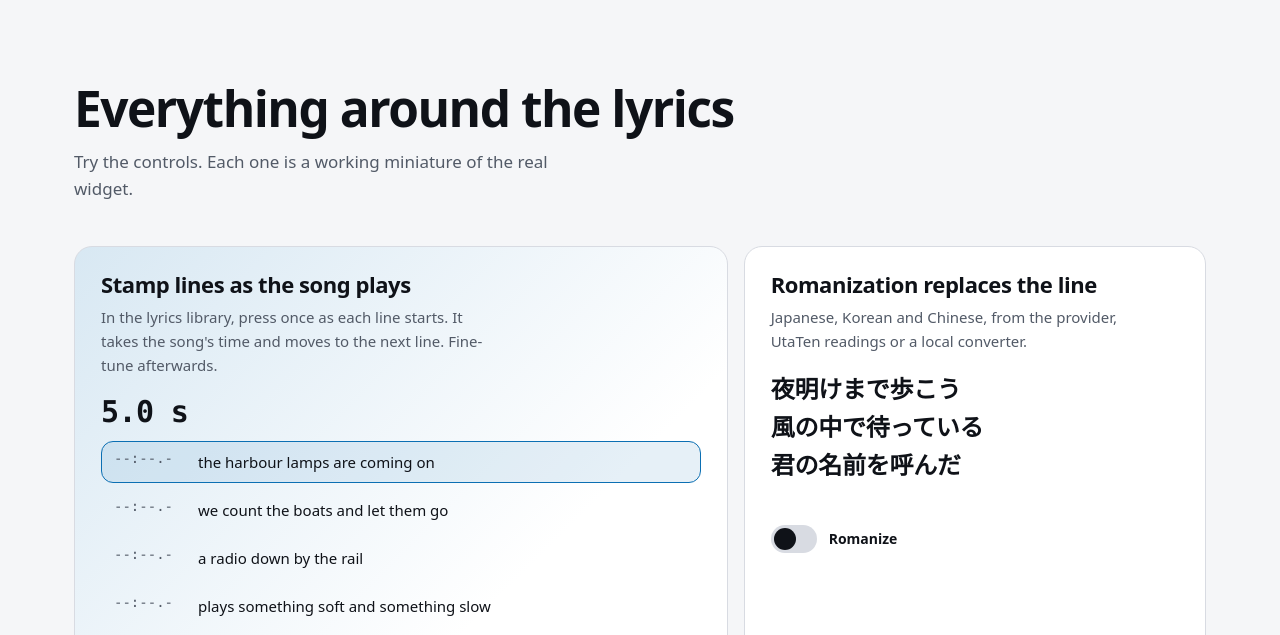
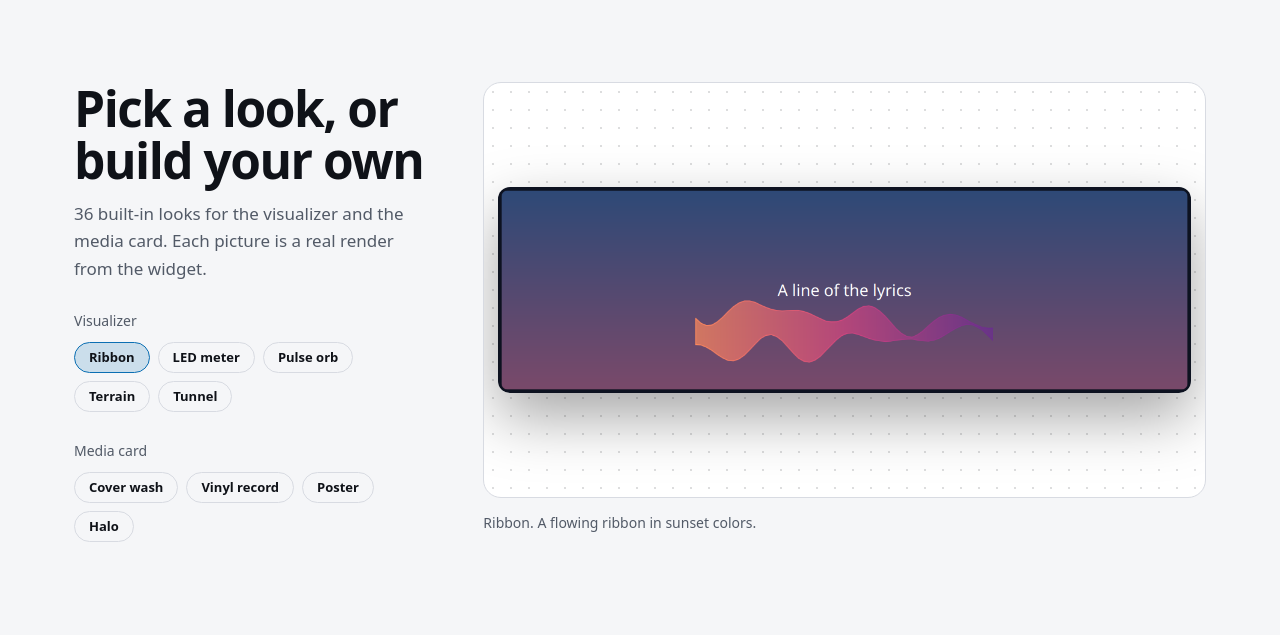
Before and after one commit to AWeebTaku/Lyrics-Widget, a browser extension: page docs/index.html in a window 1280 px wide. Shown: the part 880-1515 px from the top of the page. Drawn offline with Linux system fonts and the light colour scheme.

Commit message:
Landing page: add a looks gallery with real renders, mention the visualizer and media card in the hero

```diff
--- a/docs/index.html
+++ b/docs/index.html
@@ -4,7 +4,7 @@
 <meta charset="utf-8">
 <meta name="viewport" content="width=device-width, initial-scale=1">
 <title>Lyric Widget: synced lyrics for KDE Plasma</title>
-<meta name="description" content="A KDE Plasma 6 widget with timed lyrics for Spotify and YouTube Music, romanization, album-cover colors and an audio visualizer.">
+<meta name="description" content="A KDE Plasma 6 widget with timed lyrics for Spotify and YouTube Music, an audio visualizer, a media card, romanization and album-cover colors.">
 <meta name="color-scheme" content="dark light">
 <link rel="icon" href="favicon.svg" type="image/svg+xml">
 <script>
@@ -80,7 +80,7 @@
           min-height: calc(100dvh - 64px); padding: 24px 0 48px; }
   .hero h1 { font-size: clamp(2.5rem, 4.5vw, 4.1rem); font-weight: 700; }
   .hero h1 em { display: block; font-style: normal; color: var(--accent); transition: color .5s; }
-  .hero .sub { color: var(--muted); font-size: 18px; max-width: 30ch; margin: 22px 0 32px; }
+  .hero .sub { color: var(--muted); font-size: 18px; max-width: 34ch; margin: 22px 0 32px; }
   .row { display: flex; gap: 12px; flex-wrap: wrap; }
 
   /* ---- the live demo: a working miniature of the widget on a desktop ---- */
@@ -148,6 +148,18 @@
   .logos span { color: var(--muted); font-size: 14px; margin-right: 8px; }
   .logos img { height: 28px; width: auto; opacity: .9; transition: transform .3s var(--spring), opacity .3s; }
   .logos img:hover { transform: translateY(-3px) scale(1.08); opacity: 1; }
+
+  /* ---- looks: real renders from the widget ---- */
+  .looks { display: grid; grid-template-columns: minmax(0, 4fr) minmax(0, 8fr); gap: 48px; align-items: start; }
+  .looks .g { color: var(--muted); font-size: 14px; margin: 28px 0 10px; }
+  .looks .pills { display: flex; flex-wrap: wrap; gap: 8px; }
+  .shot { border-radius: var(--r-card); border: 1px solid var(--line); background: var(--surface); overflow: hidden;
+          height: clamp(320px, 52vh, 500px); display: grid; place-items: center; padding: 14px; position: relative;
+          background-image: radial-gradient(color-mix(in srgb, var(--text) 14%, transparent) 1px, transparent 1px); background-size: 18px 18px; }
+  .shot img { max-width: 100%; max-height: 100%; width: auto; height: auto; border-radius: 12px;
+              box-shadow: 0 24px 60px rgb(0 0 0 / .35); transition: opacity .3s var(--ease), transform .5s var(--ease); }
+  .shot img.sw { opacity: 0; transform: scale(.97); }
+  .looks .note { min-height: 0; margin-top: 14px; font-size: 14px; }
 
   /* ---- features: a bento of working miniatures ---- */
   section { padding: 96px 0 0; }
@@ -240,6 +252,8 @@
   @media (max-width: 960px) {
     .hero { grid-template-columns: 1fr; min-height: 0; padding-top: 40px; gap: 36px; }
     .hero .sub { max-width: 40ch; }
+    .looks { grid-template-columns: 1fr; gap: 28px; }
+    .shot { height: auto; min-height: 220px; }
     .bento { grid-template-columns: 1fr; }
     .c1, .c2, .c3, .c4, .c5 { grid-column: auto; }
     .inst { grid-template-columns: 1fr; gap: 36px; }
@@ -270,6 +284,7 @@
   <div class="wrap">
     <b>Lyric Widget</b>
     <div class="r">
+      <a href="#looks">Looks</a>
       <a href="#features">Features</a>
       <a href="#install">Install</a>
       <button class="btn sm" id="theme" type="button" aria-label="Switch between dark and light">Light</button>
@@ -282,7 +297,7 @@
   <header class="hero">
     <div>
       <h1>Synced lyrics <em>for your desktop</em></h1>
-      <p class="sub">A KDE Plasma 6 widget with timed lyrics for Spotify and YouTube Music. No accounts, no keys.</p>
+      <p class="sub">Timed lyrics, a visualizer and a media card for Spotify and YouTube Music on Plasma 6. No accounts.</p>
       <div class="row">
         <a class="btn main" id="mag" href="#install">Install</a>
         <a class="btn" href="https://github.com/AWeebTaku/Lyrics-Widget">GitHub</a>
@@ -319,6 +334,23 @@
     <img src="https://cdn.simpleicons.org/kde/1D99F3" alt="KDE Plasma" height="28">
     <img src="https://cdn.simpleicons.org/googlechrome/4285F4" alt="Google Chrome" height="28">
   </div>
+
+  <section id="looks">
+    <div class="looks">
+      <div class="rv">
+        <h2>Pick a look, or build your own</h2>
+        <p class="lead">36 built-in looks for the visualizer and the media card. Each picture is a real render from the widget.</p>
+        <p class="g">Visualizer</p>
+        <div class="pills" id="vizPills" role="group" aria-label="Visualizer looks"></div>
+        <p class="g">Media card</p>
+        <div class="pills" id="cardPills" role="group" aria-label="Media card looks"></div>
+      </div>
+      <div class="rv" style="--d:.1s">
+        <div class="shot"><img id="shot" src="gallery/09.png" width="1152" height="342" alt="Ribbon visualizer"></div>
+        <p class="note" id="shotN" aria-live="polite"></p>
+      </div>
+    </div>
+  </section>
 
   <section id="features">
     <h2 class="rv">Everything around the lyrics</h2>
@@ -497,6 +529,36 @@
   const drop = () => { if (!drag) return; drag = false; w.classList.remove("drag"); tx = ty = 0; w.style.transform = ""; };
   w.addEventListener("pointerup", drop); w.addEventListener("pointercancel", drop);
 
+  // ---------- looks gallery ----------
+  const LOOKS = [
+    ["viz", "Ribbon", "09", 1152, 342, "A flowing ribbon in sunset colors."],
+    ["viz", "LED meter", "04", 1152, 342, "A stereo-rack meter of lit segments."],
+    ["viz", "Pulse orb", "06", 1152, 342, "An orb that breathes with the bass."],
+    ["viz", "Terrain", "13", 732, 312, "A GPU landscape that moves with the music."],
+    ["viz", "Tunnel", "14", 732, 312, "A GPU tunnel that speeds up on the beat."],
+    ["card", "Cover wash", "19", 642, 252, "Cover, title, buttons and seek bar over a blurred cover."],
+    ["card", "Vinyl record", "21", 642, 252, "The cover as a spinning record."],
+    ["card", "Poster", "24", 492, 552, "A tall card with the cover as a sun and lyrics over the wave."],
+    ["card", "Halo", "32", 522, 582, "A cover in a ring that follows the music."],
+  ];
+  const shot = $("shot"), shotN = $("shotN"), lp = [];
+  function look(i) {
+    const [, name, id, w, h, text] = LOOKS[i];
+    lp.forEach((b, k) => b.setAttribute("aria-pressed", String(k === i)));
+    shot.classList.add("sw");
+    setTimeout(() => {
+      shot.src = "gallery/" + id + ".png"; shot.width = w; shot.height = h; shot.alt = name + ": " + text;
+      shotN.textContent = name + ". " + text;
+      shot.classList.remove("sw");
+    }, reduce ? 0 : 220);
+  }
+  LOOKS.forEach((l, i) => {
+    const b = document.createElement("button");
+    b.className = "pill"; b.type = "button"; b.textContent = l[1]; b.onclick = () => look(i);
+    $(l[0] === "viz" ? "vizPills" : "cardPills").appendChild(b); lp.push(b);
+  });
+  look(0);
+
   // ---------- magnetic install button ----------
   const mag = $("mag");
   if (!reduce && matchMedia("(hover: hover)").matches) {
```
